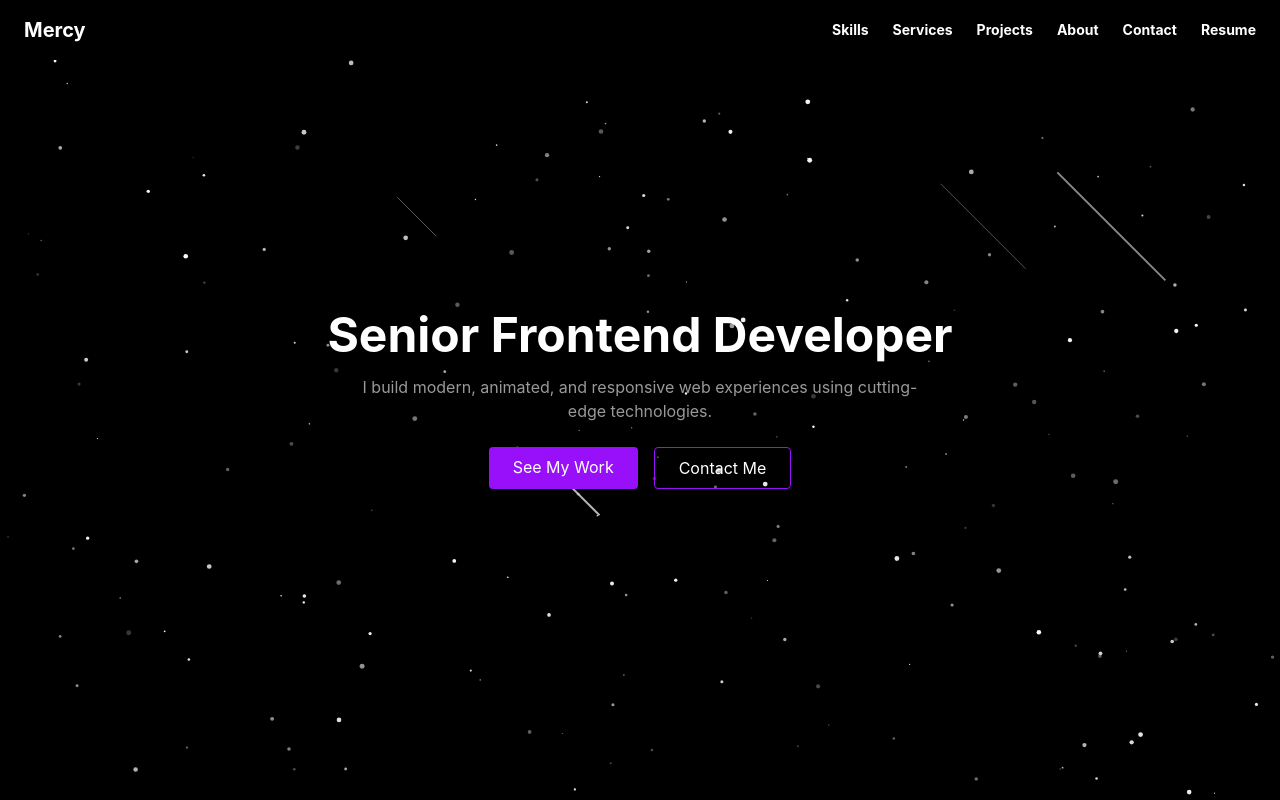
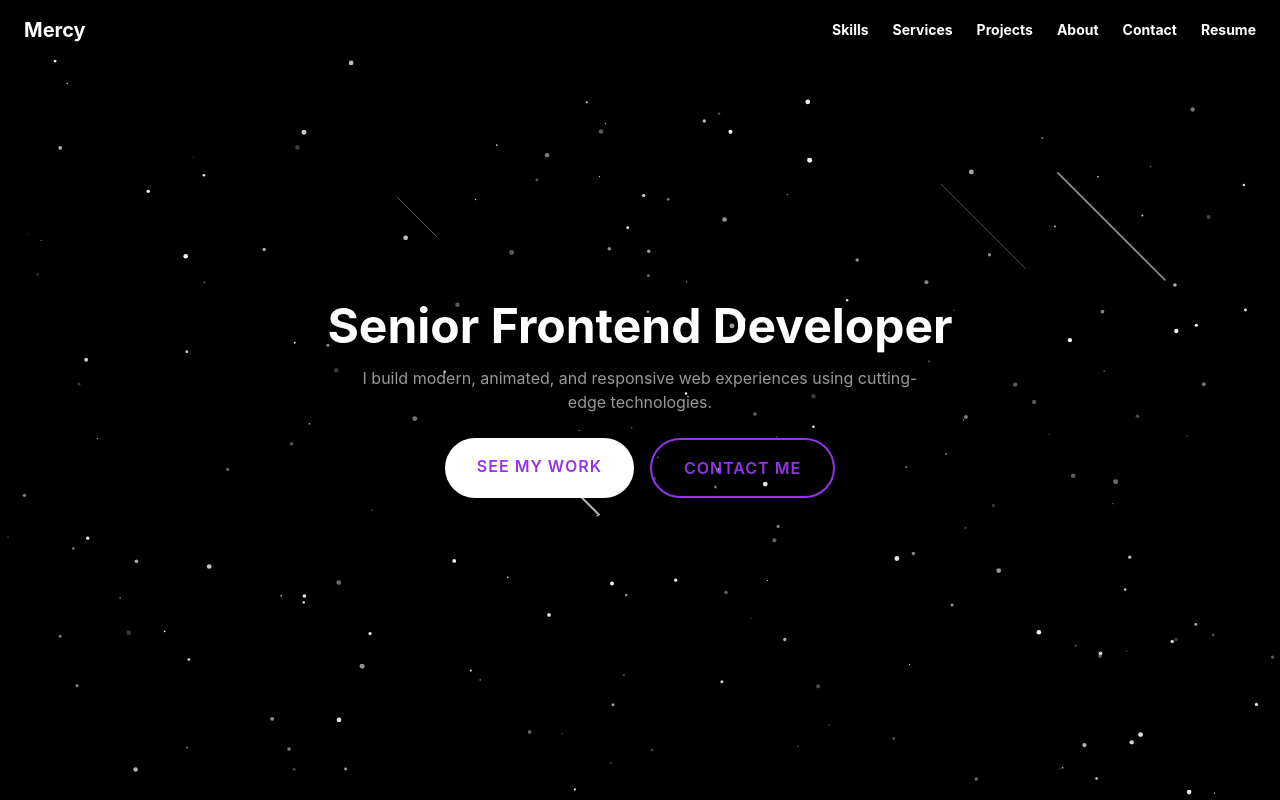
Before and after one commit to amacodes1/mercy-ezihe-portfolio, a Next.js app: page / in a window 1280 px wide. Shown: the top 800 px of the page. Built offline with nearby package versions, Linux system fonts and the light colour scheme.

Commit message:
added animated buttons to hero and contact

```diff
--- a/app/components/Contact.tsx
+++ b/app/components/Contact.tsx
@@ -6,10 +6,11 @@ export default function Contact() {
   const [email, setEmail] = useState('')
   const [message, setMessage] = useState('')
   const [status, setStatus] = useState('')
+  const [buttonState, setButtonState] = useState('idle') // idle, loading, success
 
   const handleSubmit = async (e: React.FormEvent) => {
     e.preventDefault()
-    setStatus('Sending...')
+    setButtonState('loading')
 
     const res = await fetch('/api/contact', {
       method: 'POST',
@@ -19,14 +20,20 @@ export default function Contact() {
 
     const data = await res.json()
     if (res.ok) {
-      toast.success('Message sent successfully!')
-      setEmail('')
-      setMessage('')
-      setStatus('')
+      setButtonState('success')
+      setTimeout(() => {
+        toast.success('Message sent successfully!')
+        setEmail('')
+        setMessage('')
+        setButtonState('idle')
+      }, 3000)
     } else {
-      toast.error(data.message || 'Failed to send message')
+      setButtonState('error')
+      setTimeout(() => {
+        toast.error(data.message || 'Failed to send message')
+        setButtonState('idle')
+      }, 3000)
     }
-    setStatus('')
   }
 
   return (
@@ -48,8 +55,22 @@ export default function Contact() {
           className="w-full p-3 rounded bg-gray-800 text-white h-32"
           required
         />
-        <button type="submit" className="bg-purple-600 px-6 py-2 rounded text-white">Send Message</button>
-        {status && <p className="text-white/60 mt-2">{status}</p>}
+        <button
+          type={buttonState === 'error' ? 'button' : 'submit'}
+          className={`animated-submit-btn bg-purple-600 px-6 py-2 rounded-tl-2xl rounded-br-2xl cursor-pointer text-white relative overflow-hidden ${buttonState}`}
+          disabled={buttonState === 'loading'}
+          onClick={buttonState === 'error' ? () => setButtonState('idle') : undefined}
+        >
+          <span className="btn-text">Send Me A Message</span>
+          <div className="progress-bar"></div>
+          <svg className="check-icon" viewBox="0 0 52 52">
+            <path className="check" fill="none" d="m14.1 27.2l7.1 7.2 16.7-16.8"/>
+          </svg>
+          <svg className="error-icon" viewBox="0 0 52 52">
+            <path className="error-x" fill="none" d="m16 16 20 20 m0-20-20 20"/>
+          </svg>
+        </button>
+
       </form>
       <Toaster position="bottom-center" theme="dark" />
     </section>
--- a/app/components/Hero.tsx
+++ b/app/components/Hero.tsx
@@ -16,23 +16,31 @@ export default function Hero() {
       <p className="text-white/60 mt-4 max-w-xl">
         I build modern, animated, and responsive web experiences using cutting-edge technologies.
       </p>
-      <div className="flex gap-4 mt-6">
-        <a href="#projects" className="bg-purple-600 px-6 py-2 rounded text-white">See My Work</a>
-        <a href="#contact" className="border border-purple-600 px-6 py-2 rounded text-white">Contact Me</a>
+
+      <div className="flex flex-col sm:flex-row gap-4 mt-6">
+        <a
+          href="#projects"
+          className="swipe-btn btn-primary"
+        >
+          See My Work
+        </a>
+
+        <button
+          className="swipe-btn btn-secondary"
+        >
+          Contact Me
+        </button>
       </div>
 
-      {/* Orbiting tech icons */}
-      {/* <div className="absolute inset-0 pointer-events-none">
-        {techStack.map((tech, i) => (
-          <div key={tech.name} className="absolute animate-orbit" style={{ top: `${i * 5}%`, left: `${i * 3}%` }}>
-            <div className="w-6 h-6 bg-purple-600 rounded flex items-center justify-center text-xs">
-              {tech.name.slice(0, 2)}
-            </div>
-          </div>
-        ))}
-      </div> */}
-
-
+      <svg xmlns="http://www.w3.org/2000/svg" version="1.1" style={{ position: 'absolute', width: 0, height: 0 }}>
+        <defs>
+          <filter id="goo">
+            <feGaussianBlur in="SourceGraphic" result="blur" stdDeviation="10" />
+            <feColorMatrix in="blur" mode="matrix" values="1 0 0 0 0 0 1 0 0 0 0 0 1 0 0 0 0 0 21 -7" result="goo" />
+            <feBlend in2="goo" in="SourceGraphic" result="mix" />
+          </filter>
+        </defs>
+      </svg>
     </section>
   )
 }
--- a/app/globals.css
+++ b/app/globals.css
@@ -66,3 +66,175 @@ html {
   50% { opacity: 1; transform: translateX(100px); }
   100% { opacity: 0; transform: translateX(200px); }
 }
+
+/* Swipe Button Styles */
+.swipe-btn {
+  position: relative;
+  overflow: hidden;
+  padding: 16px 32px;
+  font-weight: 600;
+  text-transform: uppercase;
+  letter-spacing: 1px;
+  border-radius: 30px;
+  cursor: pointer;
+  transition: color 0.4s ease;
+  z-index: 1;
+}
+
+.swipe-btn::before {
+  content: '';
+  position: absolute;
+  top: 0;
+  left: 0;
+  right: 0;
+  bottom: 0;
+  background-color: #9333ea;
+  transform: translateX(-100%);
+  transition: transform 0.4s ease;
+  z-index: -1;
+}
+
+.swipe-btn:hover::before {
+  transform: translateX(0);
+}
+
+.swipe-btn:hover {
+  color: white;
+}
+
+.btn-primary {
+  background: white;
+  color: #9333ea;
+  border: none;
+}
+
+.btn-secondary {
+  background: transparent;
+  color: #9333ea;
+  border: 2px solid #9333ea;
+}
+
+@media (max-width: 640px) {
+  .swipe-btn::before {
+    transform: translateY(-100%);
+  }
+
+  .swipe-btn:hover::before {
+    transform: translateY(0);
+  }
+}
+
+/* Animated Submit Button */
+.animated-submit-btn {
+  position: relative;
+  transition: all 0.4s ease;
+  overflow: hidden;
+}
+
+.animated-submit-btn .btn-text {
+  transition: opacity 0.3s ease;
+}
+
+.animated-submit-btn .progress-bar {
+  position: absolute;
+  height: 10px;
+  width: 0;
+  right: 0;
+  top: 50%;
+  left: 50%;
+  border-radius: 200px;
+  transform: translateY(-50%) translateX(-50%);
+  background: #9333ea;
+  transition: width 0.8s ease 0.5s;
+  opacity: 0;
+}
+
+.animated-submit-btn .check-icon,
+.animated-submit-btn .error-icon {
+  width: 24px;
+  height: 24px;
+  position: absolute;
+  top: 50%;
+  left: 50%;
+  transform: translateY(-50%) translateX(-50%);
+  opacity: 0;
+  transition: opacity 0.3s ease;
+}
+
+.animated-submit-btn .check {
+  fill: none;
+  stroke: white;
+  stroke-width: 3;
+  stroke-linecap: round;
+  stroke-linejoin: round;
+  stroke-dasharray: 50;
+  stroke-dashoffset: 50;
+  transition: stroke-dashoffset 0.6s ease;
+}
+
+.animated-submit-btn .error-x {
+  fill: none;
+  stroke: white;
+  stroke-width: 3;
+  stroke-linecap: round;
+  stroke-linejoin: round;
+  stroke-dasharray: 40;
+  stroke-dashoffset: 40;
+  transition: stroke-dashoffset 0.6s ease;
+}
+
+.animated-submit-btn.loading {
+  background: transparent !important;
+}
+
+.animated-submit-btn.loading .btn-text {
+  opacity: 0;
+}
+
+.animated-submit-btn.loading .progress-bar {
+  opacity: 1;
+  width: 100%;
+}
+
+.animated-submit-btn.success {
+  background: #22c55e !important;
+  border-radius: 50px;
+}
+
+.animated-submit-btn.success .progress-bar {
+  opacity: 0;
+}
+
+.animated-submit-btn.success .check-icon {
+  opacity: 1;
+}
+
+.animated-submit-btn.success .check {
+  stroke: #22c55e;
+  stroke-dashoffset: 0;
+}
+
+.animated-submit-btn.error {
+  background: #ef4444 !important;
+  border-radius: 50% !important;
+  width: 60px !important;
+  height: 60px !important;
+  padding: 0 !important;
+}
+
+.animated-submit-btn.error .btn-text {
+  opacity: 0;
+}
+
+.animated-submit-btn.error .progress-bar {
+  opacity: 0;
+}
+
+.animated-submit-btn.error .error-icon {
+  opacity: 1;
+}
+
+.animated-submit-btn.error .error-x {
+  stroke: white;
+  stroke-dashoffset: 0;
+}
```
Also changed, not shown: app/assets/svgs/cancel-svg.svg (added).
